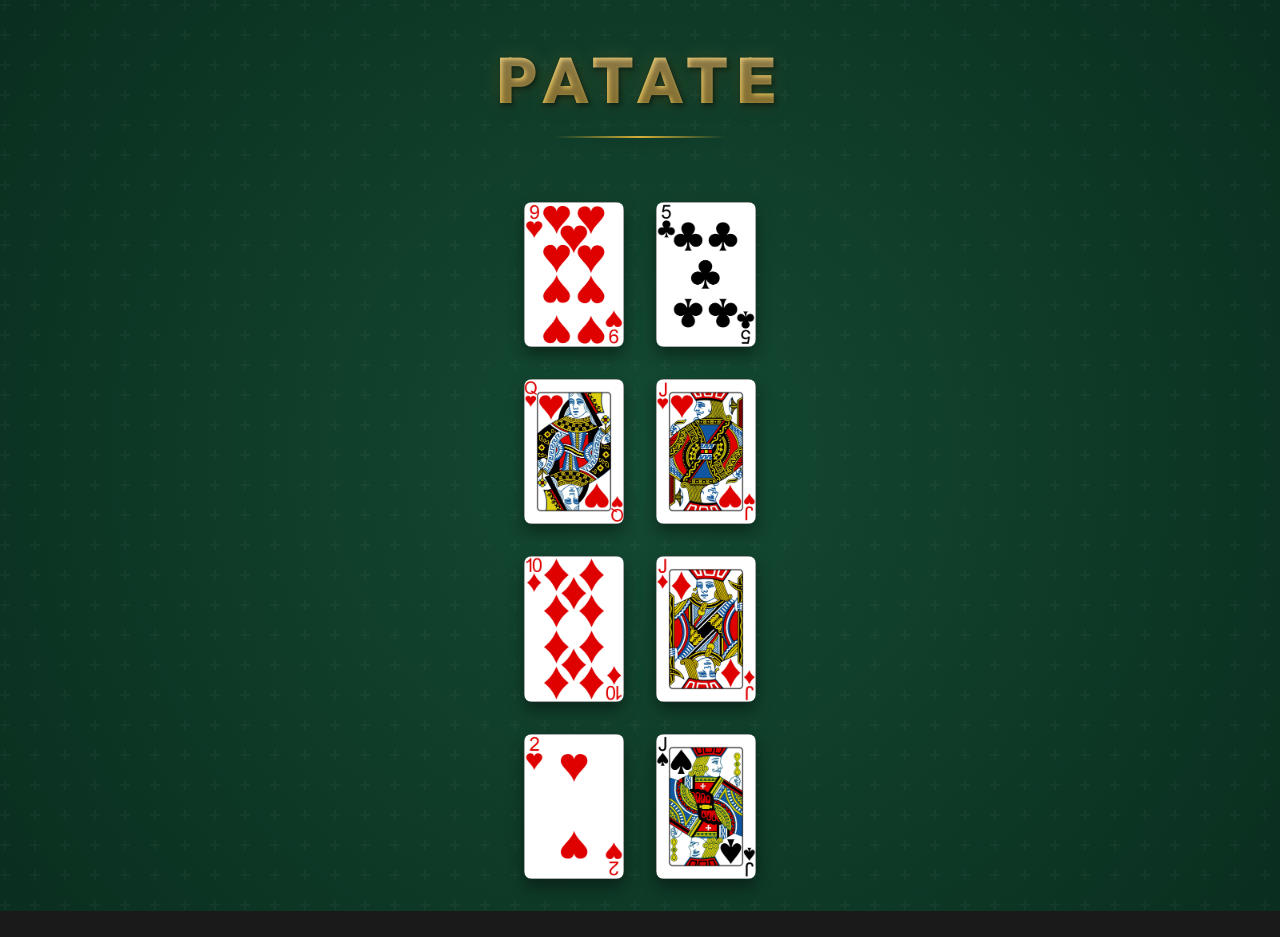
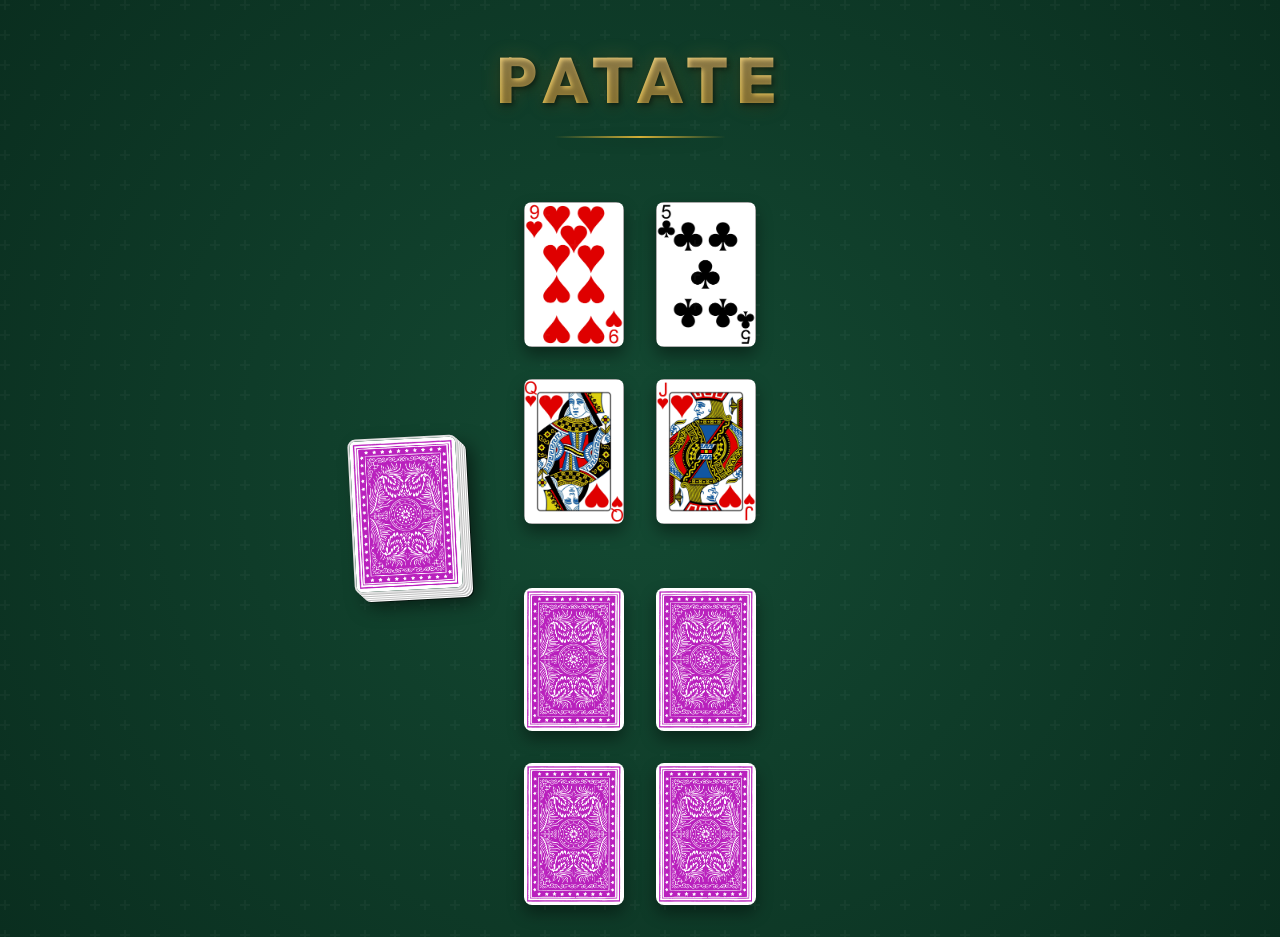
Before and after one commit to Romain-Perche/patate, a React (Vite) app: page / in a window 1280 px wide. Before the commit the page ends 911 px from the top, so only its background shows below. Built offline with nearby package versions, Linux system fonts and the light colour scheme.

Commit message:
discard pile ok

```diff
--- a/src/App.css
+++ b/src/App.css
@@ -7,6 +7,7 @@
     --text-cream: #fdf6e3;
     --text-dark: #1a1a1a;
     --card-white: #ffffff;
+    --darker-white: #e0e0e0;
     --shadow-color: rgba(0, 0, 0, 0.4);
     --font-family: 'Outfit', system-ui, -apple-system, sans-serif;
 }
@@ -77,11 +78,11 @@ h1::after {
     flex: 1;
     width: 100%;
     max-width: 1200px;
-    display: flex;
-    flex-direction: column;
-    justify-content: center;
+    display: grid;
+    grid-template-columns: 1fr auto 1fr;
+    /* pile | hands | spacer */
     align-items: center;
-    perspective: 1000px;
+    gap: 3rem;
 }
 
 /* --- Card Styles --- */
@@ -108,7 +109,7 @@ h1::after {
 
 .card-image:hover {
     transform: translateY(-10px);
-    box-shadow: 0 10px 20px rgb(3, 217, 246);
+    box-shadow: 0px 10px 20px rgb(3, 217, 246);
 }
 
 .empty-slot {
@@ -123,3 +124,77 @@ h1::after {
     align-items: center;
     color: rgba(253, 246, 227, 0.5);
 }
+
+.hands {
+    display: flex;
+    flex-direction: column;
+    gap: 2rem;
+    align-items: center;
+    justify-self: center;
+}
+
+
+.pile-area {
+    display: flex;
+    flex-direction: column;
+    align-items: center;
+    gap: 2rem;
+    justify-self: end;
+}
+
+.pile {
+    display: flex;
+    flex-direction: column;
+    align-items: center;
+    gap: 0.75rem;
+    color: var(--card-white);
+    font-weight: bold;
+    position: relative;
+    padding-right: 15px;
+    padding-bottom: 15px;
+}
+
+
+.pile .card-image {
+    width: 110px;
+    height: auto;
+    border-radius: 8px;
+    border: 2px solid var(--darker-white);
+    background-color: var(--secondary-bg);
+
+    box-shadow:
+        1px 1px 0px rgba(0, 0, 0, 0.25),
+        2px 2px 0px var(--card-white),
+        3px 3px 0px rgba(0, 0, 0, 0.25),
+        4px 4px 0px var(--card-white),
+        5px 5px 0px rgba(0, 0, 0, 0.25),
+        6px 6px 0px var(--card-white),
+        7px 7px 0px rgba(0, 0, 0, 0.25),
+        8px 8px 0px var(--card-white),
+        9px 9px 0px rgba(0, 0, 0, 0.5),
+        12px 12px 20px rgba(0, 0, 0, 0.6);
+
+    transform: rotate(-3deg);
+    transition: transform 0.4s cubic-bezier(0.175, 0.885, 0.32, 1.275), box-shadow 0.4s ease, border-color 0.3s ease;
+}
+
+.pile .card-image:hover {
+    /* Smooth lift and rotation change on hover */
+    transform: rotate(1deg) translate(-6px, -6px) scale(1.06);
+    border-color: var(--card-white);
+
+
+    /* Deeper, more pronounced shadow when lifted */
+    box-shadow:
+        1px 1px 0px rgba(0, 0, 0, 0.2),
+        2px 2px 0px var(--card-white),
+        3px 3px 0px rgba(0, 0, 0, 0.2),
+        4px 4px 0px var(--card-white),
+        5px 5px 0px rgba(0, 0, 0, 0.2),
+        6px 6px 0px var(--card-white),
+        7px 7px 0px rgba(0, 0, 0, 0.2),
+        8px 8px 0px var(--card-white),
+        9px 9px 0px rgba(0, 0, 0, 0.3),
+        20px 20px 30px rgba(0, 0, 0, 0.7),
+        0 0 25px 10px rgb(144, 11, 142);
+}
--- a/src/App.jsx
+++ b/src/App.jsx
@@ -31,9 +31,18 @@ const shuffledDeck = (deck) => {
 
 export function App() {
   const [pile, setPile] = useState(createDeck());
+  const [discardPile, setDiscardPile] = useState([]);
   const [MyCards, setMyCards] = useState(Array(4).fill(null));
   const [YourCards, setYourCards] = useState(Array(4).fill(null));
-  const [isFacedUp, setIsFacedUp] = useState(Array(8).fill(false))
+  const [isFacedUp, setIsFacedUp] = useState(Array(8).fill(false));
+
+  const handlePileClick = () => {
+    if (pile.length === 0) return;
+    const newPile = [...pile];
+    const drawnCard = newPile.pop();
+    setPile(newPile);
+    setDiscardPile([...discardPile, drawnCard]);
+  };
 
   const distribute_cards = (pile) => {
     const newPile = pile.slice();
@@ -60,6 +69,28 @@ export function App() {
         <h1>Patate</h1>
       </header>
       <main className="game-table">
+        <div className="pile-area">
+          <div className='pile'>
+            {pile.length > 0 && (
+              <img
+                src="/images/cards/back.png"
+                alt="Pile"
+                className='card-image'
+                onClick={handlePileClick}
+              />
+            )}
+          </div>
+          <div className='discard-pile'>
+            {discardPile.length > 0 && (
+              <img
+                src={`/images/cards/${discardPile[discardPile.length - 1]}.png`}
+                alt="Top Discard"
+                className='card-image'
+              />
+            )}
+          </div>
+        </div>
+        <div className='hands'>
           <div className="cards">
             {MyCards.map((card, index) => {
               if (!card) return <div key={index} className="empty-slot">Empty</div>;
@@ -79,12 +110,13 @@ export function App() {
               return (
                 <img
                   key={index}
-                src={`/images/cards/${card}.png`}
+                  src={`/images/cards/back.png`}
                   alt={`${card}`}
                   className="card-image"
                 />
               );
             })}
+          </div>
         </div>
       </main>
     </div>
```
Also changed, not shown: public/images/cards/back.png. Lines whose indentation alone changed are shown as unchanged.
